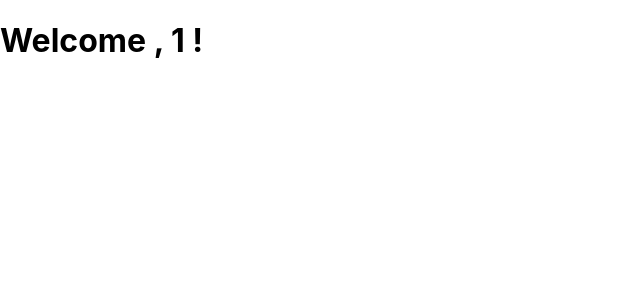
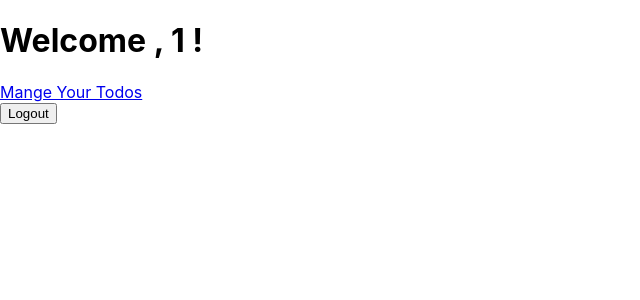
Before and after one commit to vinodhmahendra/todos-react, a React (Create React App) app in the folder todos-react/: page /welcome/1 in a window 1280 px wide. Shown: the top 300 px of the page, without its empty margins (0-640 px from the left). Built offline with nearby package versions, Linux system fonts and the light colour scheme; sample sign-in values are in the browser's storage.

Commit message:
completed

```diff
--- a/todos-react/src/Login.js
+++ b/todos-react/src/Login.js
@@ -1,4 +1,4 @@
-import React, {useState} from "react"
+import React, {useState,useEffect} from "react"
 // useNavigate state
 import { useNavigate} from 'react-router-dom';
 
@@ -9,8 +9,14 @@ const Login = () => {
     const[username,setUsername] = useState('');
     const[password,setPassword] = useState('');
     const [error,setError] = useState('');
+    const navigate = useNavigate();
 
-    const navigate = useNavigate();
+    useEffect(() => {
+        if ( authService.isAuthenticated() ) {
+            navigate(`/welcome/${authService.getCurrentUser()}`)
+        }
+    },[navigate]);
+
 
     // create a event handler
     const handleSubmit = (e) => {
--- a/todos-react/src/Todos.js
+++ b/todos-react/src/Todos.js
@@ -1,9 +1,11 @@
 import React, { useEffect, useState } from "react";
 import todoService from './services/todoService';
-import { useParams } from 'react-router-dom';
+import { useParams ,Link ,useNavigate} from 'react-router-dom';
+import authService from "./services/authService";
 
 const Todos = () => {
     const { username } = useParams();
+    const navigate = useNavigate();
     const [todos, setTodos] = useState([]);
     const [newTodo, setNewTodo] = useState('');
     const [filter, setFilter] = useState('all');
@@ -34,11 +36,19 @@ const Todos = () => {
         todoService.deleteTodo(id);
         setTodos(todoService.getAllTodos()); // update the virtual dom
     }
+
+    const handleLogout = () => {
+        authService.logout();
+        navigate('/');
+    };
+
     const filteredTodos = todoService.getFilteredTodos(filter);
 
     return (
         <div>
             <h1> {username} Todos</h1>
+            <Link to={`/welcome/${username}`}> Back to Welcome</Link>
+            <button onClick={handleLogout}>Logout</button>
 
 
             <form onSubmit={handleAddTodo}>
--- a/todos-react/src/Welcome.js
+++ b/todos-react/src/Welcome.js
@@ -1,13 +1,24 @@
 import React from "react";
-import { useParams } from 'react-router-dom';
+import { useParams,Link, useNavigate } from 'react-router-dom';
+import authService from "./services/authService";
 
 const Welcome = () => {
 
     const {username} = useParams();
+    const navigate = useNavigate();
+
+    const handleLogout = () => {
+        authService.logout();
+        navigate('/');
+    }
 
     return (
         <div>
             <h1> Welcome , { username } !</h1>
+            <Link to={`/todos/${username}`}> Mange Your Todos</Link>
+
+            <br />
+            <button onClick={handleLogout}>Logout</button>
         </div>
     );
 };
```
